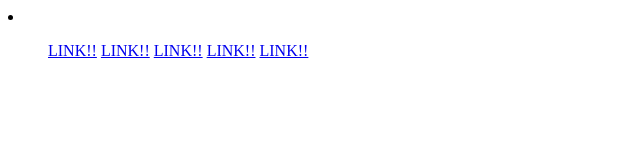
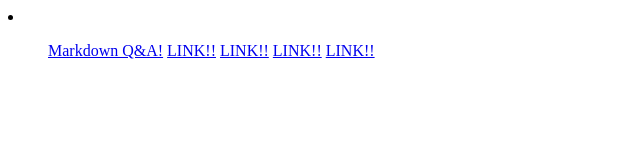
Before and after one commit to Bram735/HTML, a plain HTML site: page index.html in a window 1280 px wide. Shown: the whole page, without its empty margins (0-640 px from the left). Drawn offline with Linux system fonts and the light colour scheme.

Commit message:
Third try best try. Added link to mdq&a

```diff
--- a/index.html
+++ b/index.html
@@ -7,7 +7,7 @@
 <body>
 	<li>
 		<ul>
-			<a href="google.com">LINK!!</a>
+			<a href="https://github.com/Bram735/md-q-and-a">Markdown Q&A!</a>
 			<a href="google.com">LINK!!</a>
 			<a href="google.com">LINK!!</a>
 			<a href="google.com">LINK!!</a>
```
